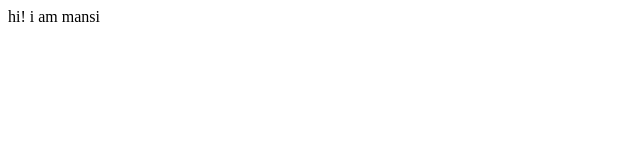
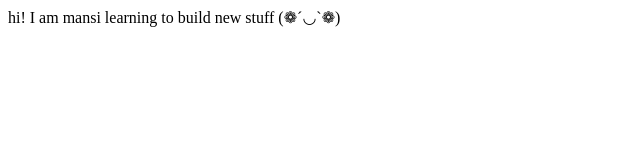
Before and after one commit to mansidhall29/demo, a plain HTML site: page index.html in a window 1280 px wide. Shown: the whole page, without its empty margins (0-640 px from the left). Drawn offline with Linux system fonts and the light colour scheme.

Commit message:
update text

```diff
--- a/index.html
+++ b/index.html
@@ -6,6 +6,7 @@
     <title>demo</title>
 </head>
 <body>
-    hi! i am mansi
+    hi! I am mansi
+    learning to build new stuff (❁´◡`❁)
 </body>
 </html>
```
